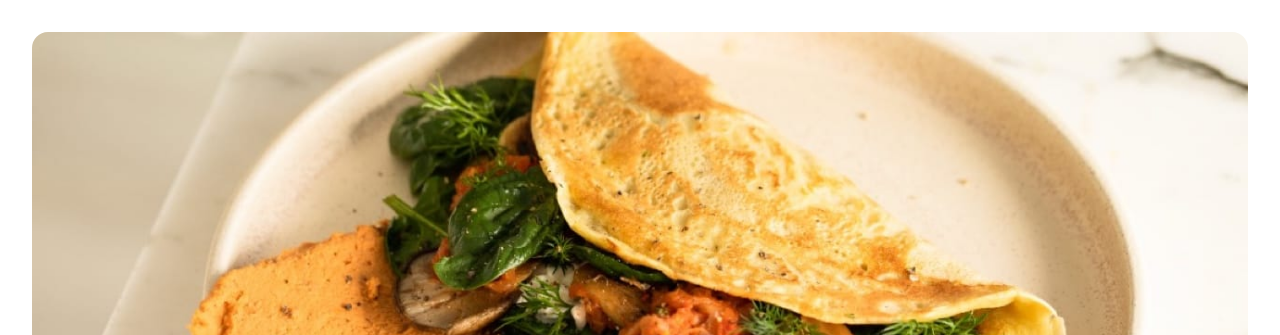
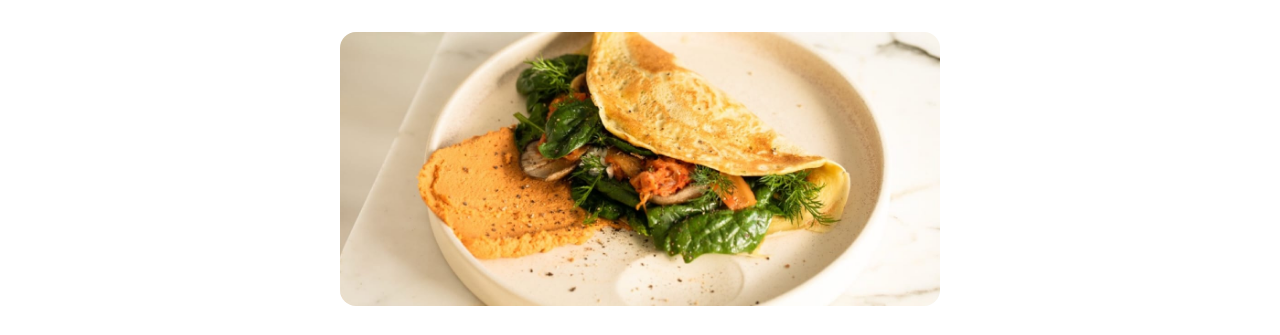
Before and after one commit to Funminiyi-debug/frontend-mentors-recipe-page, a plain HTML site: page index.html in a window 1280 px wide. Shown: the top 335 px of the page. Drawn offline with Linux system fonts and the light colour scheme.

Commit message:
feat: rearrange for bigger screens

```diff
--- a/styles.css
+++ b/styles.css
@@ -249,8 +249,13 @@ td[data-cell="value"] {
     --fs-regular: 0.8rem;
   }
   .hero {
-    margin: 2rem;
+    margin: 2rem auto;
     border-radius: 1rem;
     overflow: hidden;
+    max-width: 600px;
+  }
+
+  .container {
+    max-width: 600px;
   }
 }
```
